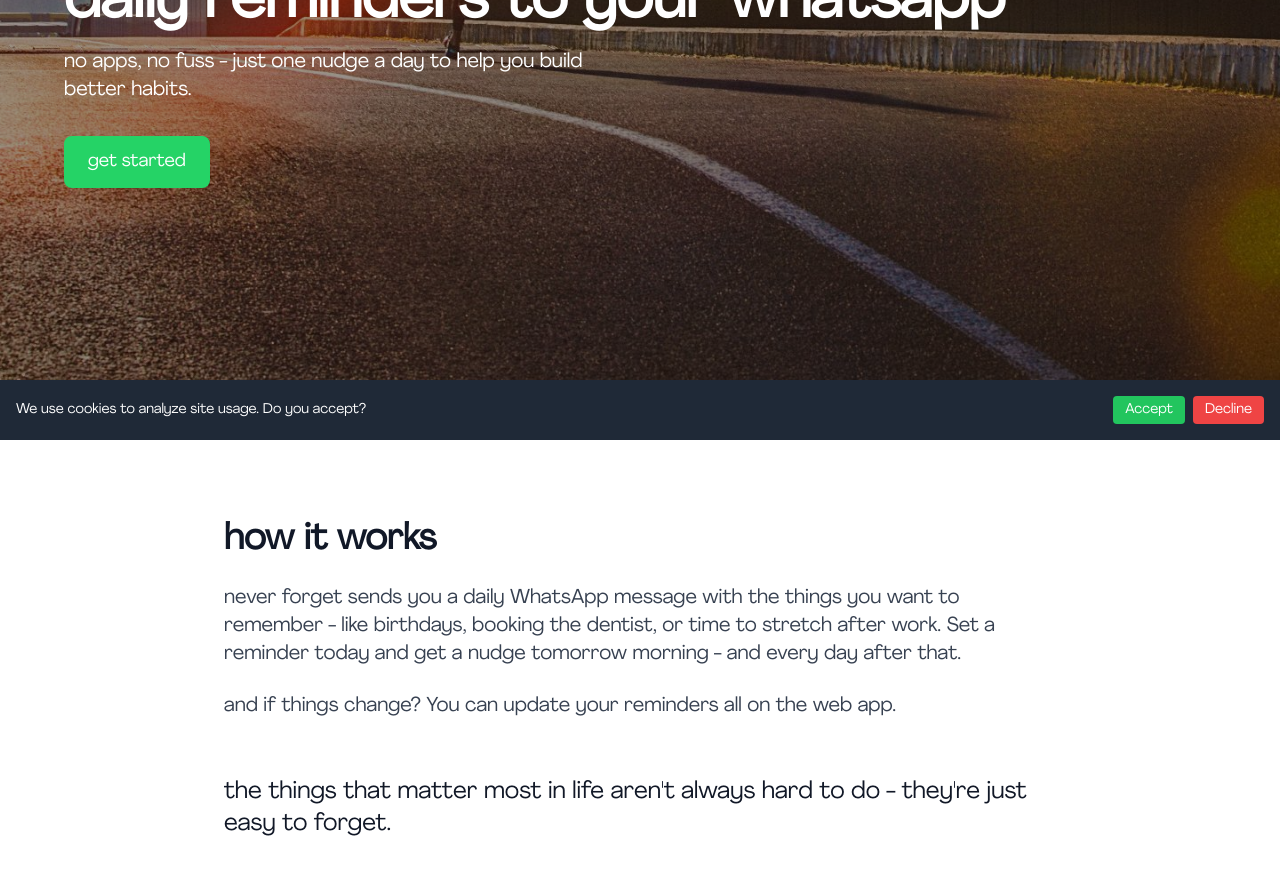
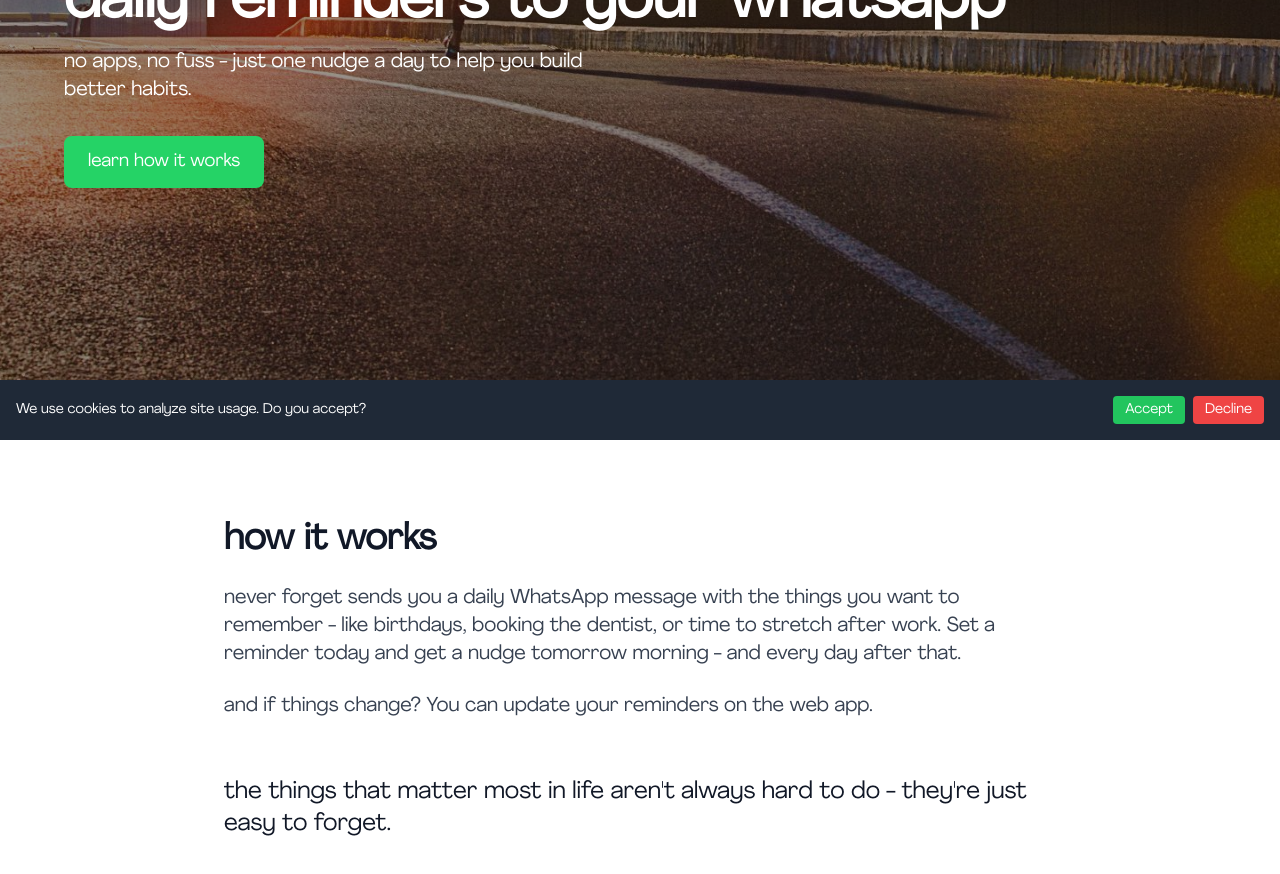
Before and after one commit to TemperateGrassland/never-forget, a Next.js app: page / in a window 1280 px wide. Shown: the part 360-1234 px from the top of the page. Built offline with nearby package versions, Linux system fonts and the light colour scheme; no server answers.

Commit message:
update get started button

```diff
--- a/src/app/page.tsx
+++ b/src/app/page.tsx
@@ -14,14 +14,10 @@ export default function HomePage() {
   const plans = Object.values(SUBSCRIPTION_PLANS);
 
   const handleGetStarted = () => {
-    if (status === "loading") return; // Don't do anything while loading
-
-    if (session) {
-      // User is signed in, take them to daily-reminder page
-      router.push('/daily-reminder');
-    } else {
-      // User is not signed in, take them to sign in
-      signIn();
+    // Scroll to the how it works section
+    const howItWorksSection = document.querySelector('[data-section="how-it-works"]');
+    if (howItWorksSection) {
+      howItWorksSection.scrollIntoView({ behavior: 'smooth' });
     }
   };
 
@@ -52,17 +48,16 @@ export default function HomePage() {
         </p>
         <button
                     onClick={handleGetStarted}
-                    disabled={status === "loading"}
-                    className="bg-[#25d366] hover:bg-[#20bd5a] text-white font-medium py-3 px-6 rounded-lg transition-colors focus:outline-none focus:ring-2 focus:ring-[#25d366] focus:ring-offset-2 disabled:opacity-50 text-base sm:text-lg"
-                    aria-label={session ? "Go to daily reminders" : "Sign in to your account"}
+                    className="bg-[#25d366] hover:bg-[#20bd5a] text-white font-medium py-3 px-6 rounded-lg transition-colors focus:outline-none focus:ring-2 focus:ring-[#25d366] focus:ring-offset-2 text-base sm:text-lg"
+                    aria-label="Learn how it works"
                     type="button"
                   >
-                    {status === "loading" ? "loading..." : "get started"}
+                    learn how it works
         </button>
       </div>
     </div>
 
-    <div className="bg-white py-16 sm:py-20">
+    <div className="bg-white py-16 sm:py-20" data-section="how-it-works">
       <div className="container mx-auto px-4 sm:px-6 lg:px-8 max-w-4xl">
         <div className="mb-6">
           <h2 className="text-3xl sm:text-4xl font-bold text-gray-900 mb-4 text-left">
@@ -75,7 +70,7 @@ export default function HomePage() {
             never forget sends you a daily WhatsApp message with the things you want to remember - like birthdays, booking the dentist, or time to stretch after work. Set a reminder today and get a nudge tomorrow morning - and every day after that.
           </p>
           <p>
-            and if things change? You can update your reminders all on the web app.
+            and if things change? You can update your reminders on the web app.
           </p>
           <p className="space-y-6 text-xl sm:text-2xl font-medium text-gray-900 text-left pt-8">
             the things that matter most in life aren&apos;t always hard to do - they&apos;re just easy to forget.
```
